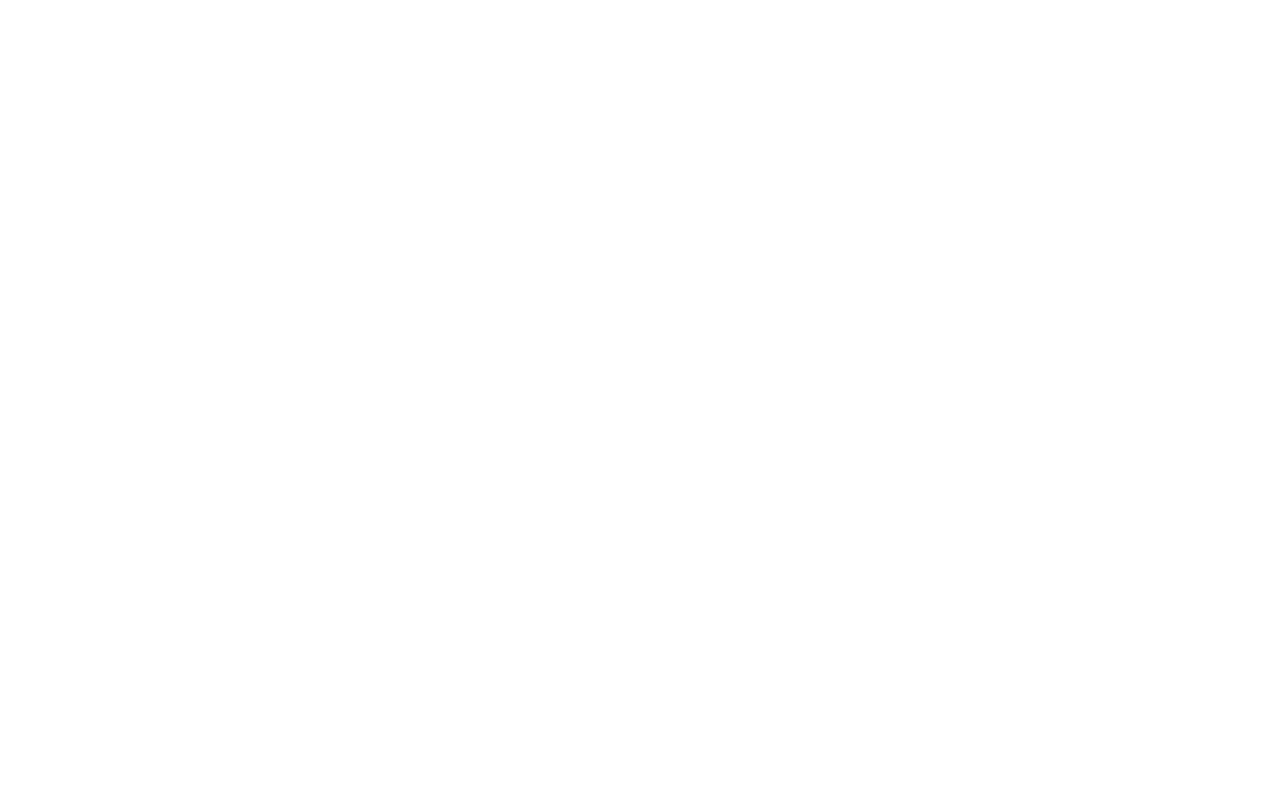
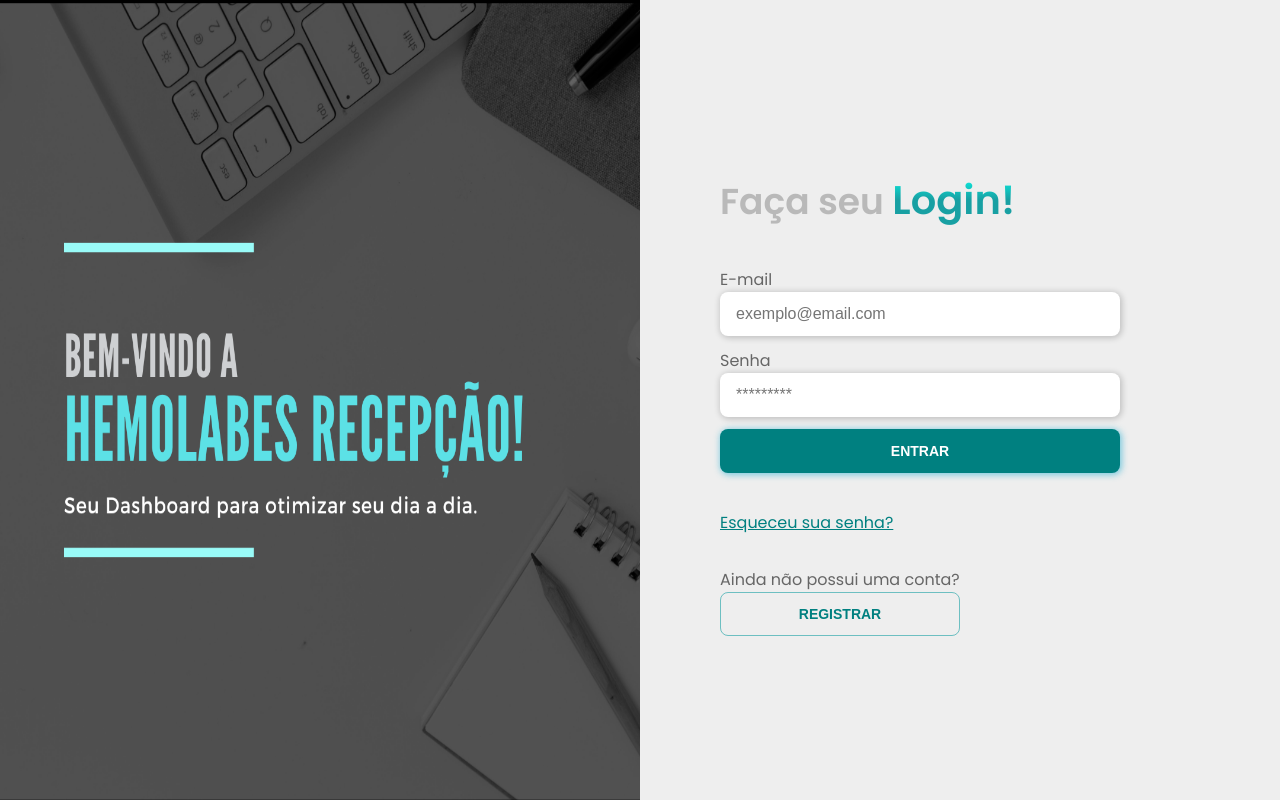
Before and after one commit to cadugomes06/Exam-Preparer, a React (Vite) app: page /login in a window 1280 px wide. Before the commit this address had no page. Built offline with nearby package versions, Linux system fonts and the light colour scheme; what @react-pdf/renderer would draw is missing.

Commit message:
criando a pagina de login e registro

```diff
--- a/src/App.jsx
+++ b/src/App.jsx
@@ -4,12 +4,16 @@
 import Tiss from './routes/Tiss'
 import Links from './routes/Links'
 import Contatos from './routes/Contatos'
+import Login from './pages/Login/Login';
 
 const App = () =>  {
 
   return (
     <BrowserRouter>
       <Routes>
+        <Route path='/login' element={<Login />} />
+        <Route path='/register' element={() => {}} />
+
         <Route path='/' element={<Home />} />
         <Route path='/termos' element={<Termos />} />
         <Route path='/tiss' element={<Tiss />} />
--- /dev/null
+++ b/src/pages/Login/Login.jsx
@@ -0,0 +1,55 @@
+import styles from './Login.module.css';
+import heroLogin from '../../assets/heroLogin.png'
+
+const Login =  () => {
+    return (
+        <section className={styles.loginWrapper}>
+          <div className={styles.loginContainer}>
+
+            <div className={styles.heroLogin}>
+                <img src={heroLogin} alt="imagem-de-login" />
+            </div>
+
+            <div className={styles.formWrapper}>
+                <div className={styles.formContainer}>
+                <div>
+                    <h1>Faça seu <span>Login!</span></h1>
+                </div>
+
+              <div className={styles.formulario}>
+               <form action="">
+                    <label htmlFor='name'>E-mail</label>
+                    <input type="email"
+                           name="name"
+                           id=""
+                           placeholder='exemplo@email.com'
+                             />
+
+                    <label htmlFor="password">Senha</label>
+                    <input type="password"
+                           name="password"
+                           id=""
+                           placeholder='*********' />
+
+
+                    <button type="submit" value="" className={styles.btnLogin} >Entrar</button>
+                </form>
+               </div>
+
+                 <div className={styles.register}>
+                    <p>Esqueceu sua senha?</p>
+
+                    <h4>Ainda não possui uma conta?</h4>
+                    <button>Registrar</button>
+                 </div>
+
+               </div>
+            </div>
+
+          </div>
+
+        </section>
+    )
+}
+
+export default Login
--- /dev/null
+++ b/src/pages/Login/Login.module.css
@@ -0,0 +1,143 @@
+.loginWrapper {
+    width: 100%;
+    height: 100vh;
+    overflow-y: hidden;
+    font-family: Poppins, sans-serif;
+}
+.loginContainer {
+    display: grid;
+    grid-template-columns: 1fr 1fr ;
+}
+.heroLogin {
+    height: 100vh;
+    display: grid;
+    grid-column: 1;
+    object-fit: contain;
+
+}
+.heroLogin img {
+    width: 100%;
+    height: 100%;
+}
+
+.formWrapper {
+    display: flex;
+    justify-content: center;
+    align-items: center;;
+    background: #eee;
+}
+.formContainer {
+    height: 500px;
+    width: 100%;
+    padding-left: 80px;
+    /* background: #e3e3e3; */
+}
+.formContainer div:nth-child(1) {
+    height: 80px;
+    display: flex;
+    align-items: flex-end;
+    font-size: 1.5rem;
+    color: rgb(185, 185, 185);
+}
+
+.formContainer div:nth-child(1) span {
+    background-image: linear-gradient(0deg, rgba(24,160,163,1) 51%, rgba(9,247,231,1) 94%);
+    background-clip: text;
+    font-size: 2.5rem;
+    -webkit-background-clip: text;
+    -webkit-text-fill-color: transparent;
+}
+
+.formulario {
+    display: flex;
+    justify-content: center;
+    flex-direction: column;
+    height: 280px;
+}
+
+.formulario label{
+    font-size: 1rem;
+    display: block;
+    font-weight: 400;
+    color: rgb(102, 102, 102);
+}
+.formulario input {
+    width: 400px;
+    height: 44px;
+    border-radius: 8px;
+    outline: none;
+    border: none;
+    box-shadow: 1px 1px 6px 1px rgba(0, 0, 0, 0.2);
+    cursor: pointer;
+    padding-left: 1rem;
+    margin-bottom: 12px;
+    color: rgb(102, 102, 102);
+    font-size: 1rem;
+
+}
+.formulario input:hover, input:focus {
+    box-shadow: 1px 1px 6px 2px rgba(79, 176, 221, 0.8);
+}
+
+.btnLogin {
+    display: block;
+    width: 400px;
+    height: 44px;
+    background: teal;
+    color: white;
+    font-size: 0.875rem;
+    font-weight: bold;
+    padding: 0 26px;
+    border-radius: 8px;
+    outline: none;
+    border: none;
+    box-shadow: 1px 1px 6px 1px rgba(95, 193, 218, 0.8);
+    text-transform: uppercase;
+    cursor: pointer;
+}
+.btnLogin:hover {
+   background: rgb(0, 65, 65);
+   transition: 0.8s;
+}
+
+.register {
+    height: 150px;
+}
+.register p {
+    text-decoration: underline;
+    color: teal;
+    cursor: pointer;
+}
+.register p:hover {
+    color: rgb(1, 88, 88);
+}
+
+.register h4 {
+    font-size: 1rem;
+    color: rgb(102, 102, 102);
+    margin-top: 2rem;
+    font-weight: 400;
+}
+.register button{
+    display: block;
+    width: 240px;
+    height: 44px;
+    background: transparent;
+    color: teal;
+    font-size: 0.875rem;
+    font-weight: bold;
+    text-transform: uppercase;
+    padding: 0 26px;
+    border-radius: 8px;
+    outline: none;
+    border: 1px solid rgba(24,160,163,0.6);
+    cursor: pointer;
+    position: relative;
+    z-index: 2;
+}
+
+.register button:hover {
+    background: teal;
+    color: white;
+    transition: 0.8s;
+}
```
Also changed, not shown: src/assets/heroLogin.png (added).
